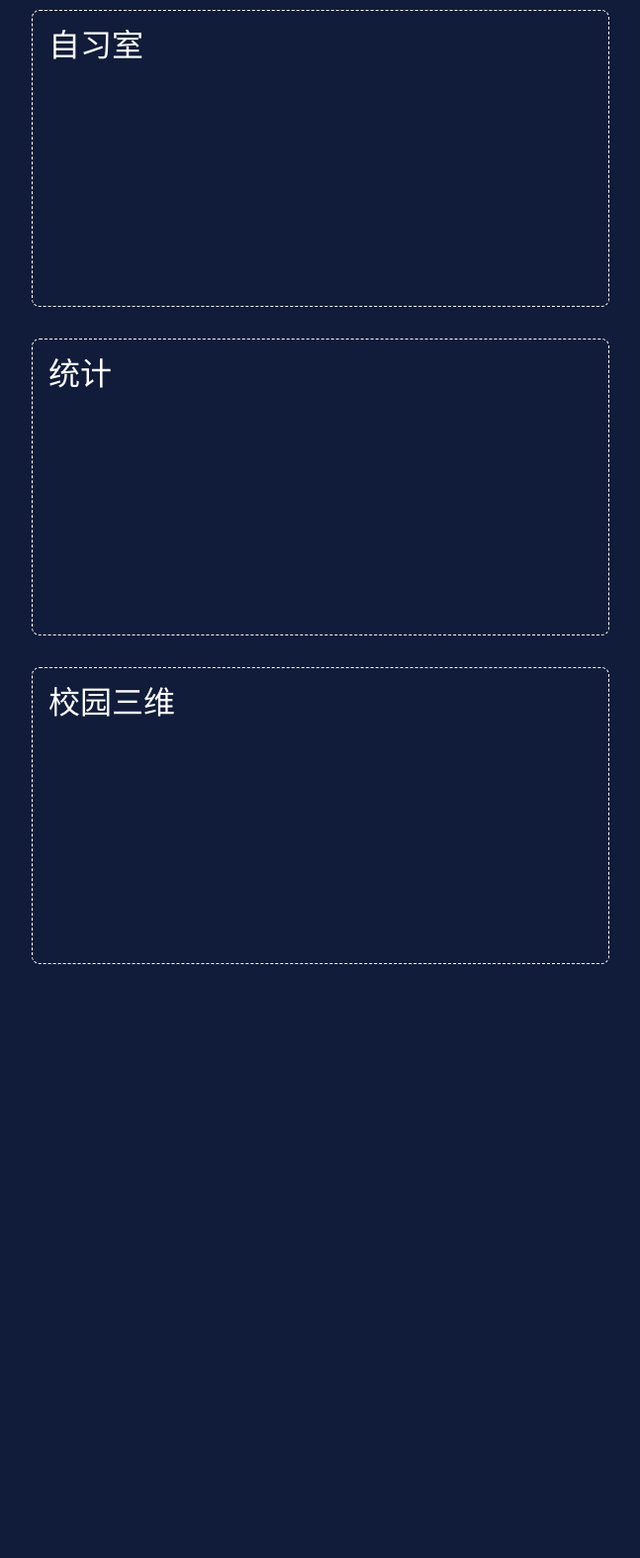
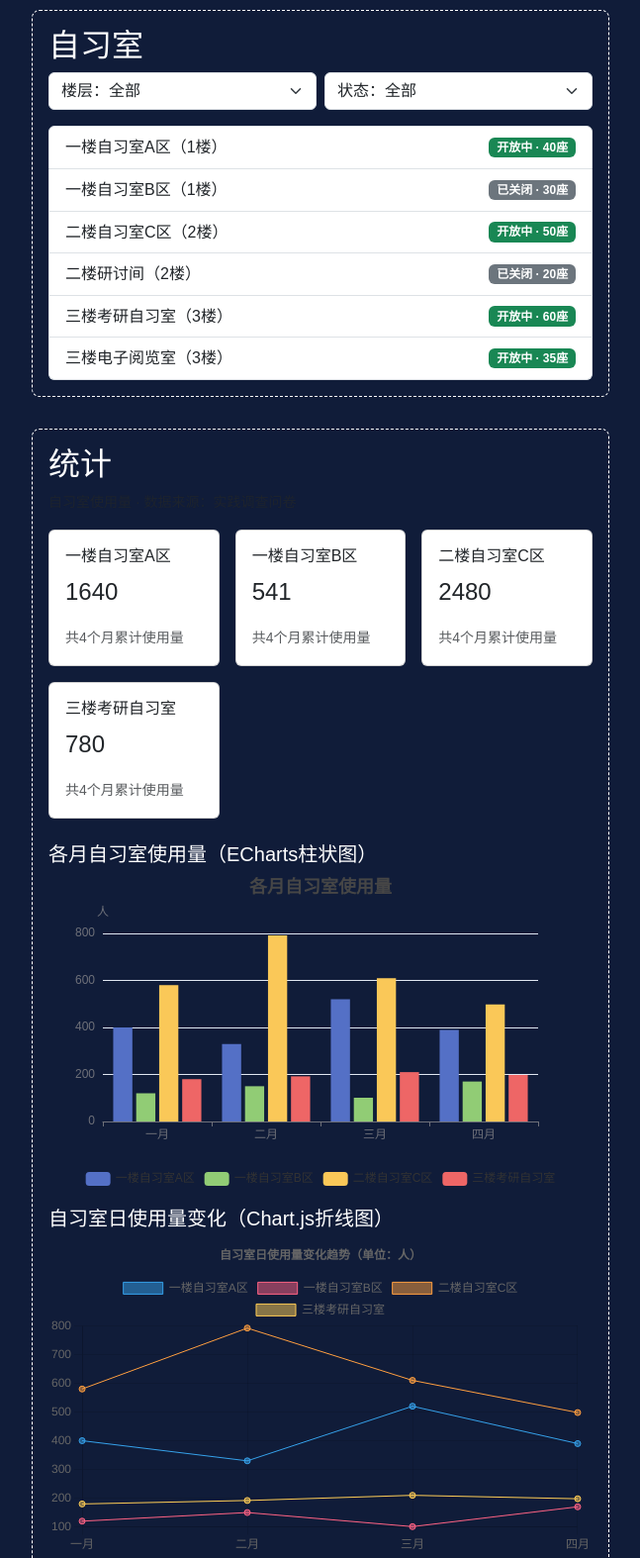
Before and after one commit to Nocturn-helan/9-19frontend-repository, a plain HTML site: page index.html in a window 1280 px wide. Shown: the part 420-1994 px from the top of the page at 99% size, without its empty margins (316-963 px from the left). Before the commit the page ends 1442 px from the top, so only its background shows below. Drawn offline with nearby package versions, Linux system fonts and the light colour scheme.

Commit message:
交互筛选和表图

```diff
--- /dev/null
+++ b/app.js
@@ -0,0 +1,125 @@
+const state = { data: null };
+let barChart = null;
+let lineChart = null;
+let pieChart = null;
+
+const loadData = async () => {
+  $('#status').text('加载中...').show();
+  try {
+    const response = await fetch('data.json');
+    if (!response.ok) {
+      throw new Error('HTTP ' + response.status);
+    }
+    const data = await response.json();
+    if (data.series.length === 0) {
+      $('#status').text('暂无数据').show();
+      return;
+    }
+    state.data = data;
+    $('#sub-title').text(data.title + ' · 数据来源：实践调查问卷');
+    $('#status').hide();
+    renderCards(data);
+    renderBarChart(data);
+    renderLineChart(data);
+    renderPieChart(data);
+  } catch (error) {
+    $('#status').text('加载失败：' + error.message).show();
+  }
+};
+
+const renderCards = (data) => {
+  const months = data.months;
+  data.series.forEach(s => {
+    const total = s.counts.reduce((sum, n) => sum + n, 0);
+    $('#cards').append(`
+      <div class="col-md-4">
+        <div class="card">
+          <div class="card-body">
+            <h3 class="card-title h6">${s.category}</h3>
+            <p class="card-text fs-4">${total}</p>
+            <p class="card-text small text-muted">共${months.length}个月累计使用量</p>
+          </div>
+        </div>
+      </div>
+    `);
+  });
+};
+const renderBarChart = (data) => {
+  if (barChart === null) {
+    barChart = echarts.init(document.querySelector('#bar-chart'));
+  }
+  barChart.setOption({
+    title: { text: '各月自习室使用量', left: 'center' },
+    tooltip: { trigger: 'axis' },
+    legend: { bottom: 0 },
+    xAxis: { data: data.months },
+    yAxis: { name: '人' },
+    series: data.series.map(s => ({
+      name: s.category,
+      type: 'bar',
+      data: s.counts
+    }))
+  });
+};
+const renderLineChart = (data) => {
+  if (lineChart !== null) {
+    lineChart.destroy();               // 防重复初始化
+  }
+  const ctx = document.querySelector('#line-chart');
+  lineChart = new Chart(ctx, {
+    type: 'line',
+    data: {
+      labels: data.months,
+      datasets: data.series.map(s => ({
+        label: s.category,
+        data: s.counts,
+        borderWidth: 1
+      }))
+    },
+    options: {
+      responsive: true,
+      maintainAspectRatio: false,
+      plugins: {
+        title: { display: true, text: '自习室日使用量变化趋势（单位：人）' }
+      }
+    }
+  });
+};
+const renderPieChart = (data) => {
+  if (pieChart === null) {
+    pieChart = echarts.init(document.querySelector('#pie-chart'));
+  }
+
+  // 计算所有月份的总和，用于画饼图
+  const pieData = data.series.map(s => {
+    const total = s.counts.reduce((sum, n) => sum + n, 0);
+    return { name: s.category, value: total };
+  });
+
+  pieChart.setOption({
+    title: { text: '各类自习室使用量占比', left: 'center' },
+    tooltip: { trigger: 'item', formatter: '{b}: {c} 人 ({d}%)' }, // 鼠标悬浮显示数量与百分比
+    legend: { bottom: 0 },
+    series: [
+      {
+        type: 'pie',
+        radius: '60%',          // 饼图大小
+        center: ['50%', '50%'], // 居中显示
+        data: pieData,
+        emphasis: {
+          itemStyle: {
+            shadowBlur: 10,
+            shadowOffsetX: 0,
+            shadowColor: 'rgba(0, 0, 0, 0.5)'
+          }
+        }
+      }
+    ]
+  });
+};
+window.addEventListener('resize', () => {
+  if (barChart) barChart.resize();
+  if (pieChart) pieChart.resize();
+  // Chart.js响应式默认自动处理，无需手动
+});
+loadData();
--- /dev/null
+++ b/data.json
@@ -0,0 +1,10 @@
+{
+  "title": "自习室使用量",
+  "months": ["一月", "二月", "三月", "四月"],
+  "series": [
+    { "category": "一楼自习室A区", "counts": [400, 330, 520, 390] },
+    { "category": "一楼自习室B区", "counts": [120, 150, 101, 170] },
+    { "category": "二楼自习室C区", "counts": [580, 792, 610, 498] },
+    { "category": "三楼考研自习室", "counts": [180, 192, 210, 198] }
+  ]
+}
--- a/index.html
+++ b/index.html
@@ -33,12 +33,52 @@
 
             <section id="study" class="page-section">
                 <h2>自习室</h2>
-                <!-- 后续放自习室列表 / 座位查询 -->
+
+                <!-- 筛选控件 -->
+                <div class="row g-2 mb-3">
+                    <div class="col-6">
+                        <select id="floor-filter" class="form-select">
+                            <option value="all">楼层：全部</option>
+                            <option value="1">1楼</option>
+                            <option value="2">2楼</option>
+                            <option value="3">3楼</option>
+                        </select>
+                    </div>
+                    <div class="col-6">
+                        <select id="status-filter" class="form-select">
+                            <option value="all">状态：全部</option>
+                            <option value="open">开放中</option>
+                            <option value="closed">已关闭</option>
+                        </select>
+                    </div>
+                </div>
+
+                <!-- 自习室列表 -->
+                <ul id="room-list" class="list-group"></ul>
             </section>
 
             <section id="stats" class="page-section">
                 <h2>统计</h2>
-                <!-- 后续放图表 -->
+                <p id="sub-title" class="small text-muted"></p>
+                <p id="status" class="small text-muted" hidden></p>
+
+                <!-- 统计卡片 -->
+                <div id="cards" class="row g-3 mb-4"></div>
+
+                <div class="row g-3">
+                    <div class="col-12">
+                        <h2 class="h5">各月自习室使用量（ECharts柱状图）</h2>
+                        <div id="bar-chart" class="chart-box"></div>
+                    </div>
+                    <div class="col-12">
+                        <h2 class="h5">自习室日使用量变化（Chart.js折线图）</h2>
+                        <div class="chart-box"><canvas id="line-chart"></canvas></div>
+                    </div>
+                    <div class="col-12">
+                        <h2 class="h5">各类自习室使用量占比（ECharts饼图）</h2>
+                        <div id="pie-chart" class="chart-box"></div>
+                    </div>
+                </div>
             </section>
 
             <section id="3d" class="page-section">
@@ -46,5 +86,55 @@
                 <!-- 后续放 Three.js 场景 -->
             </section>
         </main>
+
+        <script>
+            // 写死的自习室数据
+            const studyRooms = [
+                { name: "一楼自习室A区", floor: 1, open: true, seats: 40 },
+                { name: "一楼自习室B区", floor: 1, open: false, seats: 30 },
+                { name: "二楼自习室C区", floor: 2, open: true, seats: 50 },
+                { name: "二楼研讨间", floor: 2, open: false, seats: 20 },
+                { name: "三楼考研自习室", floor: 3, open: true, seats: 60 },
+                { name: "三楼电子阅览室", floor: 3, open: true, seats: 35 },
+            ];
+
+            const floorFilter = document.getElementById("floor-filter");
+            const statusFilter = document.getElementById("status-filter");
+            const roomList = document.getElementById("room-list");
+
+            // 读取筛选条件 -> 过滤数组 -> 渲染列表
+            function renderRooms() {
+                const f = floorFilter.value;   // "all" / "1" / "2" / "3"
+                const s = statusFilter.value;  // "all" / "open" / "closed"
+
+                const result = studyRooms.filter(room =>
+                    (f === "all" || room.floor === Number(f)) &&
+                    (s === "all" || (s === "open") === room.open)
+                );
+
+                if (result.length === 0) {
+                    roomList.innerHTML = '<li class="list-group-item">没有符合条件的自习室</li>';
+                    return;
+                }
+
+                roomList.innerHTML = result.map(room => `
+                    <li class="list-group-item d-flex justify-content-between align-items-center">
+                        <span>${room.name}（${room.floor}楼）</span>
+                        <span class="badge ${room.open ? "bg-success" : "bg-secondary"}">
+                            ${room.open ? "开放中" : "已关闭"} · ${room.seats}座
+                        </span>
+                    </li>
+                `).join("");
+            }
+
+            floorFilter.addEventListener("change", renderRooms);
+            statusFilter.addEventListener("change", renderRooms);
+            renderRooms(); // 初始渲染
+        </script>
+        <script src="https://cdn.jsdelivr.net/npm/jquery@3.7.1/dist/jquery.min.js"></script>
+        <script src="https://cdn.jsdelivr.net/npm/bootstrap@5.3.3/dist/js/bootstrap.bundle.min.js"></script>
+        <script src="https://cdn.jsdelivr.net/npm/echarts@5.5.0/dist/echarts.min.js"></script>
+        <script src="https://cdn.jsdelivr.net/npm/chart.js@4.4.0/dist/chart.umd.min.js"></script>
+        <script src="app.js"></script>
     </body>
 </html>
--- a/style.css
+++ b/style.css
@@ -20,3 +20,7 @@ body{
     border: 1px dashed hsl(0, 0%, 100%);
     border-radius: 8px;
 }
+
+.chart-box{
+    height: 320px;
+}
```
